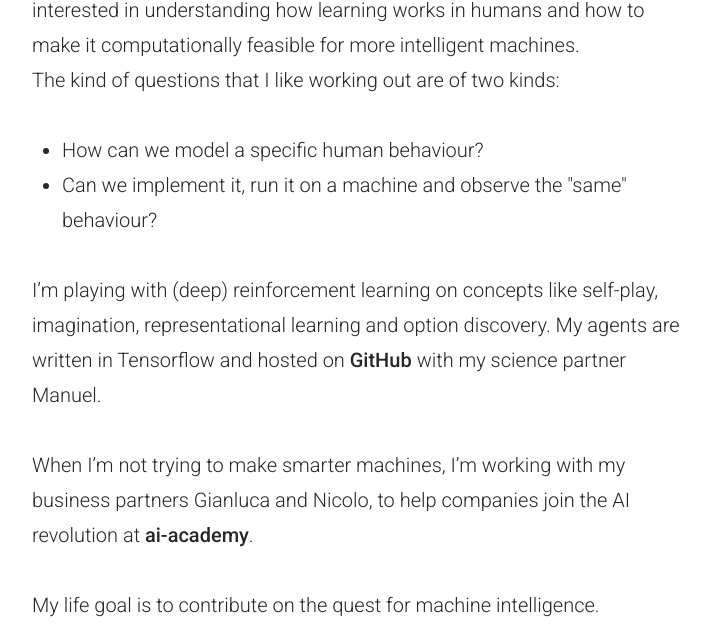
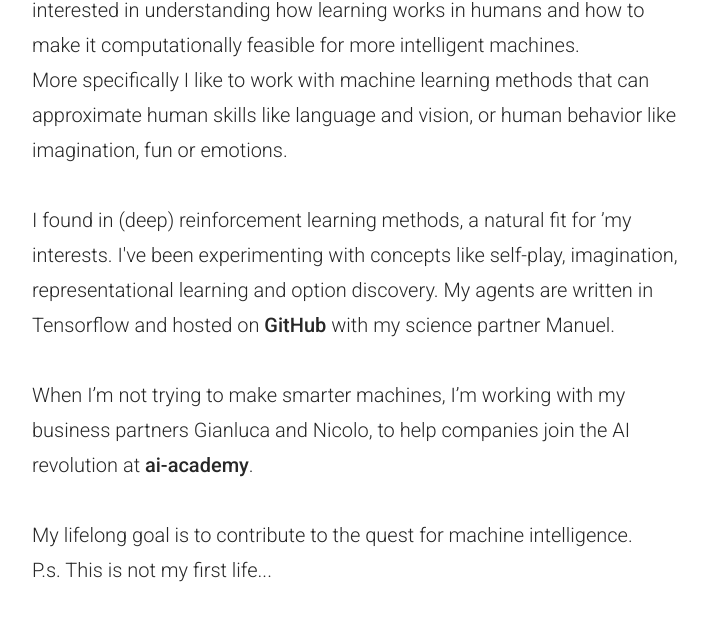
Before and after one commit to d3sm0/d3sm0.github.io, a plain HTML site: page index.html in a window 1280 px wide. Shown: the part 142-772 px from the top of the page, without its empty margins (283-996 px from the left). Drawn offline with Linux system fonts and the light colour scheme.

Commit message:
fixed text

```diff
--- a/index.html
+++ b/index.html
@@ -29,14 +29,13 @@
                 href="http://corsidilaurea.uniroma1.it/en/corso/2017/statistics-and-decision-sciences">Sapienza</a>.
             I’m interested in understanding how learning
             works in humans and how to make it computationally feasible for more intelligent machines.<br>
-            The kind of questions that I like working out are of two kinds:
-        <ul>
-            <li>How can we model a specific human behaviour?</li>
-            <li>Can we implement it, run it on a machine and observe the "same" behaviour?</li>
-        </ul>
+            More specifically I like to work with machine learning methods that can
+            approximate human skills like language and vision, or human
+            behavior like imagination, fun or emotions.
         </p>
         <p>
-            I’m playing with (deep) reinforcement learning on concepts like self-play,
+            I found in (deep) reinforcement learning methods, a natural fit for
+            ’my interests. I've been experimenting with concepts like self-play,
             imagination,
             representational learning and
             option discovery. My agents are written in Tensorflow and hosted on <a
@@ -46,7 +45,7 @@
         <p>When I’m not trying to make smarter machines, I’m working with my business partners Gianluca and Nicolo, to
             help companies join the AI revolution at <a href="https://ai-academy.com/">ai-academy</a>.</p>
 
-        <p> My life goal is to contribute on the quest for machine intelligence.<br>
+        <p> My lifelong goal is to contribute to the quest for machine intelligence.<br>
             P.s. This is not my first life...</p>
     </section>
 
```
